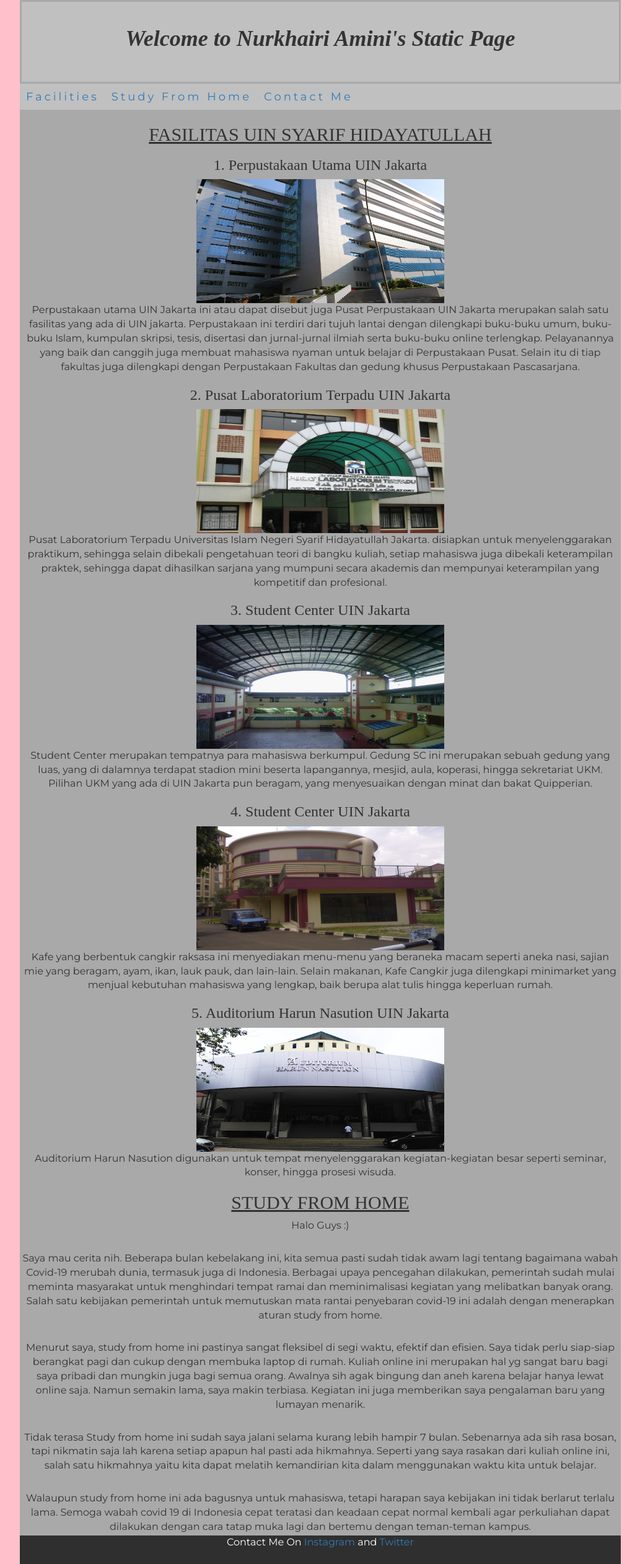
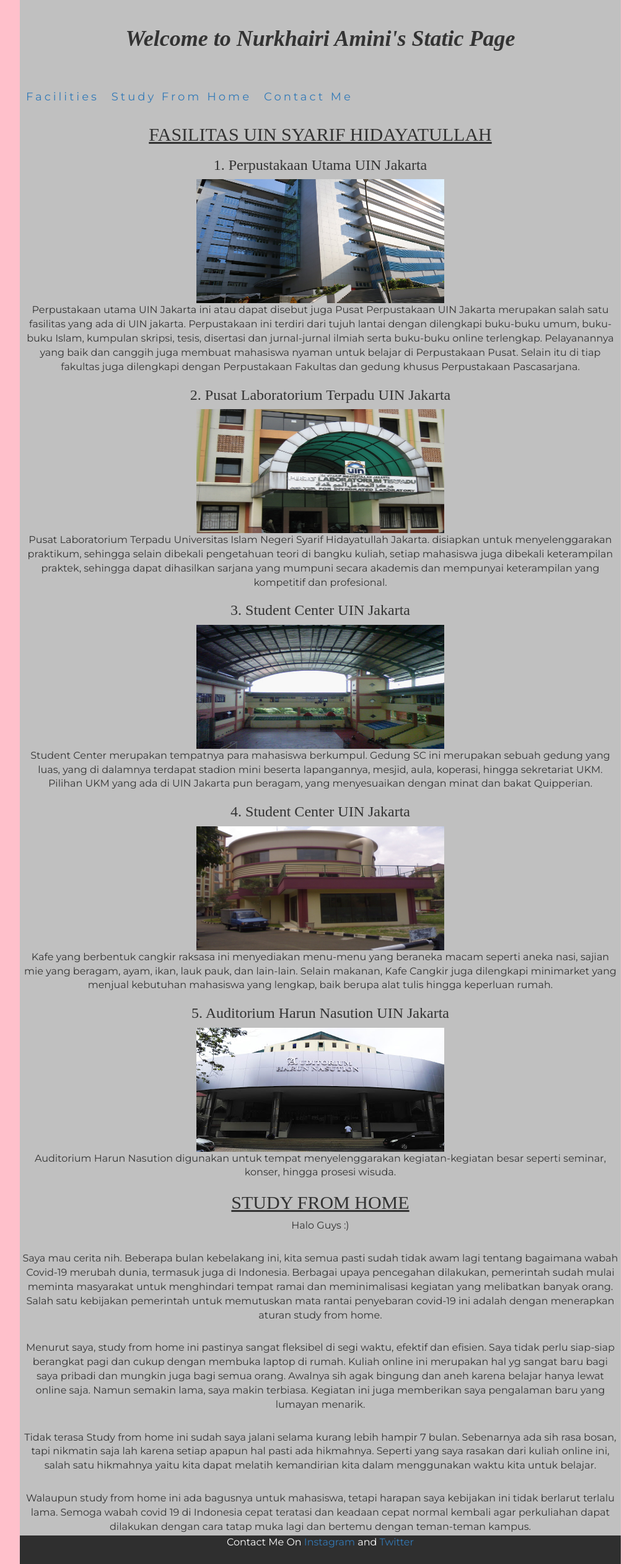
Before and after one commit to nurkhairiq23/Tugas_Cloud, a PHP site: page / in a window 1280 px wide. Shown: the whole page at 62% size, without its empty margins (123-1156 px from the left). Run offline with PHP 8.4, Linux system fonts and the light colour scheme.

Commit message:
Update index.php

```diff
--- a/index.php
+++ b/index.php
@@ -24,7 +24,7 @@
 	 	height: 135px;
 	 	width: 970px;
 	 	border-style: solid;
-	    	border-color: #a9a9a9;
+	    	border-color: #c0c0c0;
 	 	float: left;
     		padding-top: 20px;
     }
@@ -56,11 +56,11 @@
     }
 
     .wrap .konten{
-	 	background: #a9a9a9;
+	 	background: #c0c0c0;
 	 	height: 2300px;
 	 	width: 970px;
 	 	border-style: solid;
-	    	border-color: #a9a9a9;
+	    	border-color: #c0c0c0;
 	 	float: left;
 	 }
    .wrap .footer{
```
